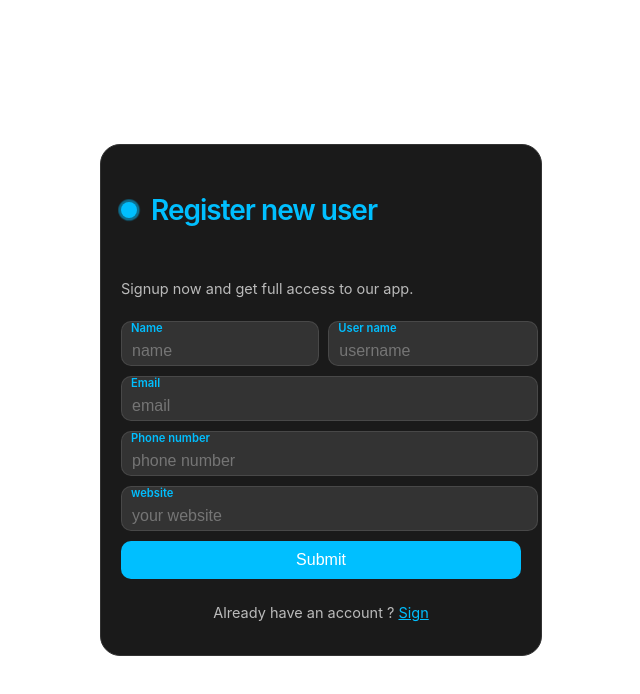
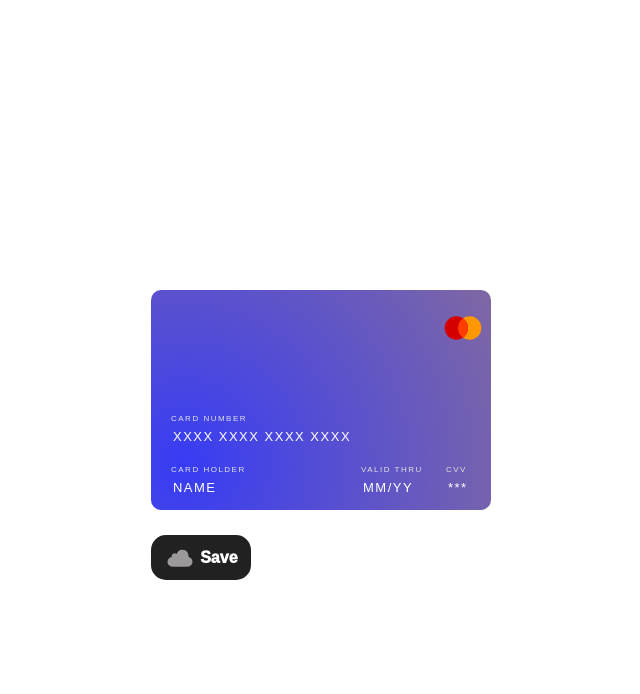
Before and after one commit to Orestarxx/react_ts_homeworks, a React (Create React App) app: page / in a window 1280 px wide. Shown: the top 694 px of the page, without its empty margins (319-959 px from the left). Built offline with nearby package versions, Linux system fonts and the light colour scheme.

Commit message:
done practising

```diff
--- a/src/MainLayOut/MainLayOut.tsx
+++ b/src/MainLayOut/MainLayOut.tsx
@@ -1,13 +1,15 @@
 import React from 'react';
 import UserForm from "../components/userForm/UserForm";
 import {SecondUserForm} from "../components/secondUserForm/SecondUserForm";
+import CreditCardForm from "../components/creditCardForm/CreditCardForm";
 
 
 const MainLayOut = () => {
     return (
         <div>
             {/*<UserForm/>*/}
-            <SecondUserForm/>
+            {/*<SecondUserForm/>*/}
+            <CreditCardForm/>
         </div>
     );
 };
--- /dev/null
+++ b/src/components/creditCardForm/CreditCardForm.tsx
@@ -0,0 +1,103 @@
+import React from 'react';
+import  './creditCardFormStyle.css'
+import {useForm} from "react-hook-form";
+import {ICard} from "../../models/ICard";
+import {joiResolver} from "@hookform/resolvers/joi";
+import { cardResolver } from '../../validators/card.joi.validator';
+
+const CreditCardForm = () => {
+    const {handleSubmit,register} = useForm<ICard>({mode:'all',resolver:joiResolver(cardResolver)});
+    const creditCardSaver = async  (cardData:ICard):Promise<void> =>{
+        console.log(cardData);
+    }
+    return (
+        <div id={'holder'}>
+            <form className="visa-card" onSubmit={handleSubmit(creditCardSaver)}>
+                <div className="logoContainer">
+                    <svg
+                        xmlns="http://www.w3.org/2000/svg"
+                        x="0px"
+                        y="0px"
+                        width="23"
+                        height="10"
+                        viewBox="0 0 48 48"
+                        className="svgLogo"
+                    >
+                        <path
+                            fill="#ff9800"
+                            d="M32 10A14 14 0 1 0 32 38A14 14 0 1 0 32 10Z"
+                        ></path>
+                        <path
+                            fill="#d50000"
+                            d="M16 10A14 14 0 1 0 16 38A14 14 0 1 0 16 10Z"
+                        ></path>
+                        <path
+                            fill="#ff3d00"
+                            d="M18,24c0,4.755,2.376,8.95,6,11.48c3.624-2.53,6-6.725,6-11.48s-2.376-8.95-6-11.48 C20.376,15.05,18,19.245,18,24z"
+                        ></path>
+                    </svg>
+                </div>
+                <div className="number-container">
+                    <label className="input-label" >CARD NUMBER</label>
+                    <input
+                        className="inputstyle"
+                        id="cardNumber"
+                        placeholder="XXXX XXXX XXXX XXXX"
+                        type="text"
+                        {...register('cardNumber')}
+                    />
+                </div>
+
+                <div className="name-date-cvv-container">
+                    <div className="name-wrapper">
+                        <label className="input-label" >CARD HOLDER</label>
+                        <input
+                            className="inputstyle"
+                            id="holderName"
+                            placeholder="NAME"
+                            type="text"
+                            {...register('name')}
+                        />
+                    </div>
+
+                    <div className="expiry-wrapper">
+                        <label className="input-label" >VALID THRU</label>
+                        <input className="inputstyle" id="expiry" placeholder="MM/YY" type="text" {...register('monthAndYear')} />
+                    </div>
+                    <div className="cvv-wrapper">
+                        <label className="input-label" >CVV</label>
+                        <input
+                            className="inputstyle"
+                            placeholder="***"
+                            id="cvv"
+                            type="password"
+                            {...register('cvv')}
+                        />
+                    </div>
+                </div>
+                <button>
+                    <div className="svg-wrapper-1">
+                        <div className="svg-wrapper">
+                            <svg
+                                xmlns="http://www.w3.org/2000/svg"
+                                viewBox="0 0 24 24"
+                                width="30"
+                                height="30"
+                                className="icon"
+                            >
+                                <path
+                                    d="M22,15.04C22,17.23 20.24,19 18.07,19H5.93C3.76,19 2,17.23 2,15.04C2,13.07 3.43,11.44 5.31,11.14C5.28,11 5.27,10.86 5.27,10.71C5.27,9.33 6.38,8.2 7.76,8.2C8.37,8.2 8.94,8.43 9.37,8.8C10.14,7.05 11.13,5.44 13.91,5.44C17.28,5.44 18.87,8.06 18.87,10.83C18.87,10.94 18.87,11.06 18.86,11.17C20.65,11.54 22,13.13 22,15.04Z"
+                                ></path>
+                            </svg>
+                        </div>
+                    </div>
+                    <span>Save</span>
+                </button>
+            </form>
+
+
+        </div>
+    );
+};
+
+export default CreditCardForm;
--- /dev/null
+++ b/src/components/creditCardForm/creditCardFormStyle.css
@@ -0,0 +1,152 @@
+#holder{
+    width: 98vw;
+    margin: 1vh 1vw 1vh 1vw;
+    height: 98vh;
+    display: flex;
+    justify-content: center;
+    align-items: center;
+}
+.visa-card {
+    display: flex;
+    flex-direction: column;
+    align-items: flex-start;
+    justify-content: flex-end;
+    width: 300px;
+    height: 180px;
+    background-image: radial-gradient(
+            circle 897px at 9% 80.3%,
+            rgba(55, 60, 245, 1) 0%,
+            rgba(234, 161, 15, 0.9) 100.2%
+    );
+    border-radius: 10px;
+    padding: 20px;
+    font-family: Arial, Helvetica, sans-serif;
+    position: relative;
+    gap: 15px;
+}
+.logoContainer {
+    width: 100%;
+    display: flex;
+    align-items: center;
+    justify-content: flex-end;
+    height: fit-content;
+    position: absolute;
+    top: 0;
+    left: 0;
+    padding: 18px;
+}
+.svgLogo {
+    height: 40px;
+    width: auto;
+}
+.inputstyle::placeholder {
+    color: #ffffff;
+}
+.inputstyle {
+    background-color: transparent;
+    border: none;
+    outline: none;
+    color: white;
+    caret-color: red;
+    font-size: 13px;
+    height: 25px;
+    letter-spacing: 1.5px;
+}
+.number-container {
+    width: 100%;
+    height: fit-content;
+    display: flex;
+    flex-direction: column;
+}
+#cardNumber {
+    width: 100%;
+    height: 25px;
+}
+.name-date-cvv-container {
+    width: 100%;
+    height: 25px;
+    display: flex;
+    gap: 10px;
+}
+.name-wrapper {
+    width: 60%;
+    height: fit-content;
+    display: flex;
+    flex-direction: column;
+}
+.expiry-wrapper,
+.cvv-wrapper {
+    width: 30%;
+    height: fit-content;
+    display: flex;
+    flex-direction: column;
+}
+.cvv-wrapper {
+    width: 10%;
+}
+#expiry,
+#cvv {
+    width: 100%;
+}
+.input-label {
+    font-size: 8px;
+    letter-spacing: 1.5px;
+    color: #e2e2e2;
+    width: 100%;
+}
+button{
+    width: 100px;
+    height: 45px;
+    position: absolute;
+    bottom: -70px;
+    left: 0;
+    font-family: inherit;
+    font-size: 16px;
+    background: #212121;
+    color: white;
+    fill: rgb(155, 153, 153);
+    padding: 0.7em 1em;
+    padding-left: 0.9em;
+    display: flex;
+    align-items: center;
+    cursor: pointer;
+    border: none;
+    border-radius: 15px;
+    font-weight: 1000;
+}
+
+
+button span {
+    display: block;
+    margin-left: 0.3em;
+    transition: all 0.3s ease-in-out;
+}
+
+button svg {
+    display: block;
+    transform-origin: center center;
+    transition: transform 0.3s ease-in-out;
+}
+
+button:hover {
+    background: #000;
+}
+
+button:hover .svg-wrapper {
+    transform: scale(1.25);
+    transition: 0.5s linear;
+}
+
+button:hover svg {
+    transform: translateX(1.2em) scale(1.1);
+    fill: #fff;
+}
+
+button:hover span {
+    opacity: 0;
+    transition: 0.5s linear;
+}
+
+button:active {
+    transform: scale(0.95);
+}
--- /dev/null
+++ b/src/models/ICard.ts
@@ -0,0 +1,6 @@
+export interface ICard {
+    cardNumber:number;
+    name:string;
+    cvv:number;
+    monthAndYear:number
+}
--- /dev/null
+++ b/src/validators/card.joi.validator.ts
@@ -0,0 +1,18 @@
+import Joi from "joi";
+export const cardResolver =Joi.object({
+    cardNumber:Joi.string()
+        .required()
+        .max(16)
+        .min(16),
+    name:Joi.string()
+        .pattern(/([a-zA-Z]{3,30}\s*)+/)
+        .required(),
+    cvv:Joi.number()
+        .min(100)
+        .max(999),
+    monthAndYear:Joi.number()
+        .min(1000)
+        .max(9999)
+
+
+})
```
Also changed, not shown: src/routes/routes.tsx (line endings or trailing spaces).
